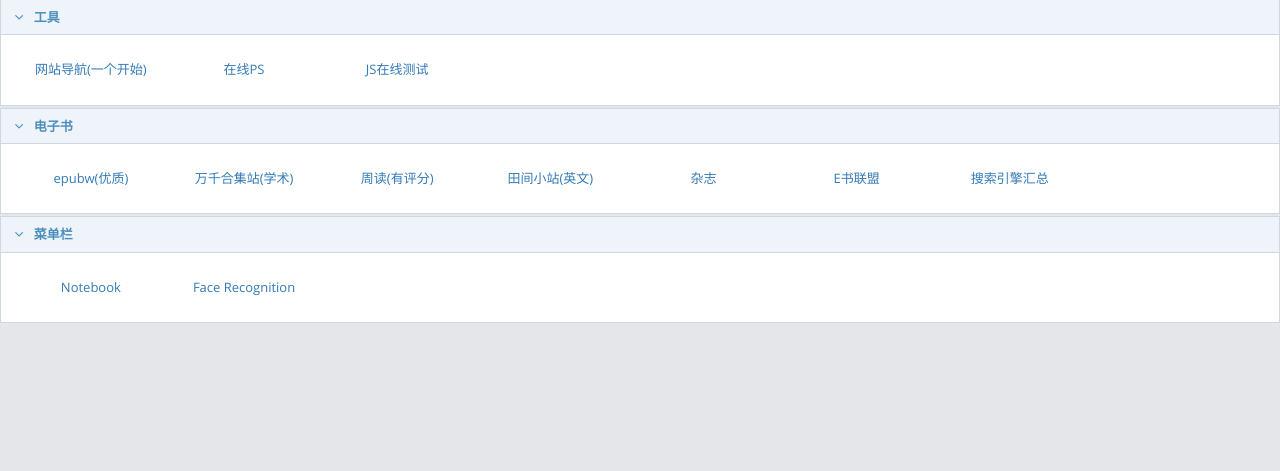
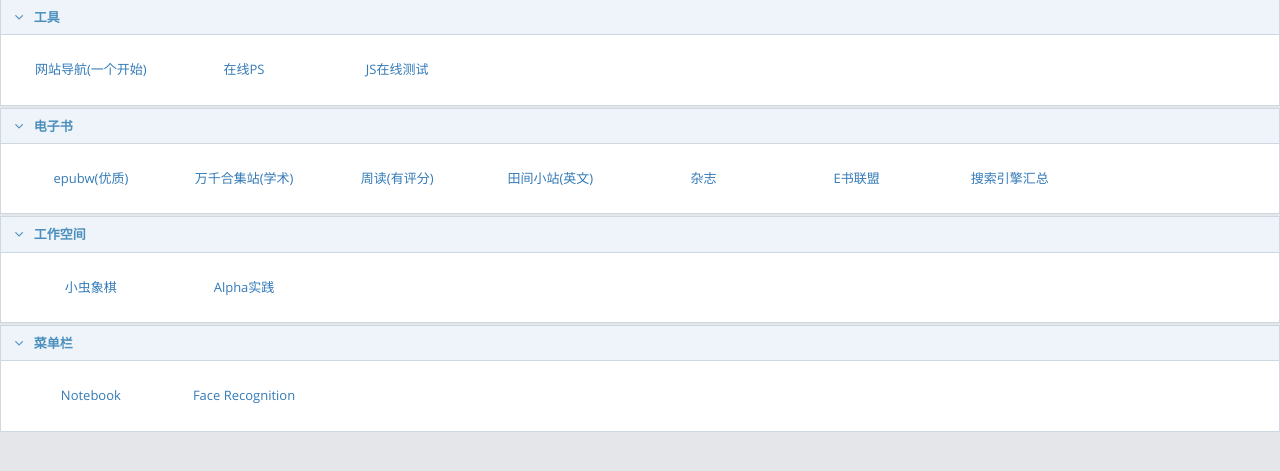
Before and after one commit to JeffyLI/KingCode, a Django app: page /tools/collection in a window 1280 px wide. Shown: the part 110-581 px from the top of the page. Run offline with Django 3.2, Linux system fonts and the light colour scheme; parts of the project's set-up code (start-up, migrations or seed data) failed here and were passed over; some libraries are stand-ins or nearby versions.

Commit message:
添加收藏网页

```diff
--- a/tools/controller/collectionView.py
+++ b/tools/controller/collectionView.py
@@ -24,6 +24,10 @@
                     {"name": "E书联盟", "href":"https://book118.com/"},
                     {"name": "搜索引擎汇总", "href":"https://ebook.chongbuluo.com/"},
              ]},
+            {"title": "工作空间", "id": "collapse4", "collapses": [
+                {"name": "小虫象棋", "href": "https://www.xqbase.com/"},
+                {"name": "Alpha实践", "href": "https://zhuanlan.zhihu.com/p/34433581"},
+            ]},
             {"title": "菜单栏", "id": "collapse_menu", "collapses": [
                 {"name": "Notebook", "href": "/tools/notebook"},
                 {"name": "Face Recognition", "href": "/tools/face_recognition"},
--- a/tools/templates/notebook/list.html
+++ b/tools/templates/notebook/list.html
@@ -10,6 +10,6 @@
     </head>
     <body>
         notebook list
-        <button onclick="window.location='/tools/notebook/edit'" >Edit</button>
+        <button onclick="window.location='/tools/notebook/edit'" >新建</button>
     </body>
 </html>
```
